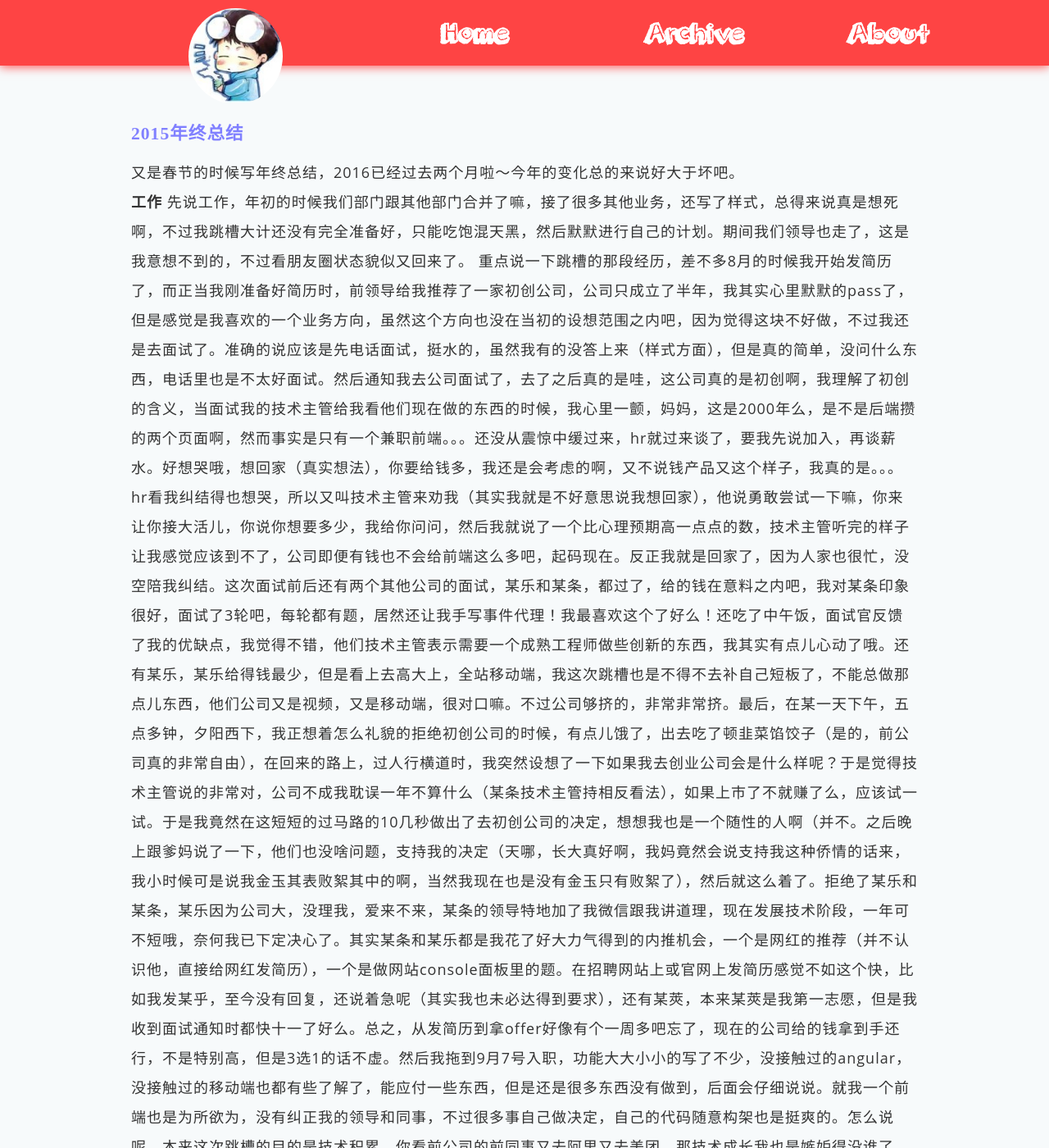
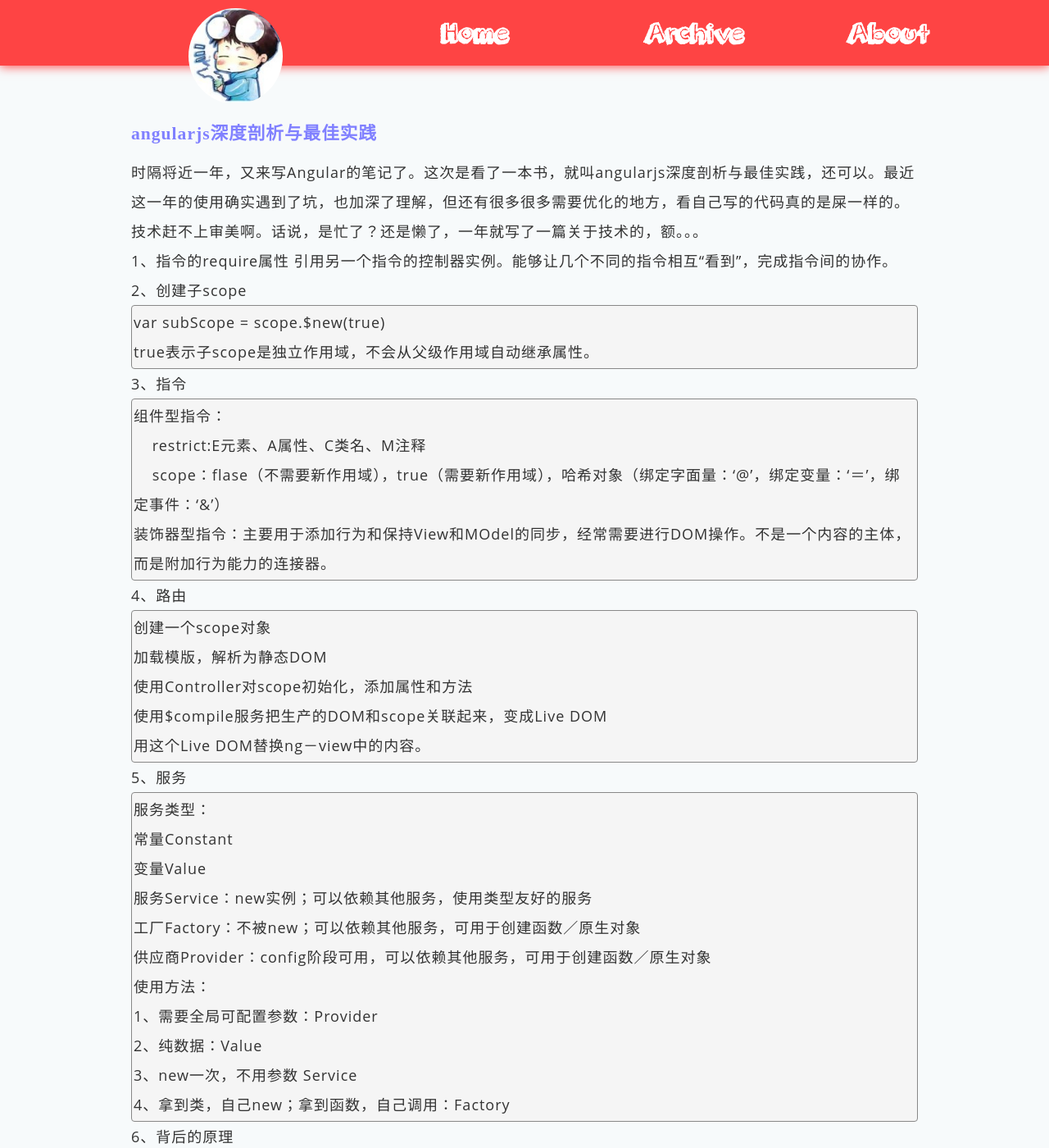
Before and after one commit to mayloveless/wanglingfei.github.com, a Jekyll site: the page built from index.html, in a window 1280 px wide and 1400 px high. Shown: the whole window at 82% size. Built offline with Jekyll 4.4.1, drawn with Linux system fonts in a browser that asks for light colours; nearby versions of some CDN libraries; library files that are not in the unit come from our copies; Markdown is read by kramdown in place of the engine named in the settings; the list of posts is cut into pages by our own code; some of the changed text lies outside the part shown.

Commit message:
new blog

```diff
--- /dev/null
+++ b/_posts/techNote/2016-07-09-angularjs_2.md
@@ -0,0 +1,92 @@
+---
+layout:     post
+title:      angularjs深度剖析与最佳实践
+category: techNote
+description: angularjs  读书笔记
+tags: angularjs
+---
+时隔将近一年，又来写Angular的笔记了。这次是看了一本书，就叫angularjs深度剖析与最佳实践，还可以。最近这一年的使用确实遇到了坑，也加深了理解，但还有很多很多需要优化的地方，看自己写的代码真的是屎一样的。技术赶不上审美啊。话说，是忙了？还是懒了，一年就写了一篇关于技术的，额。。。
+
+1、指令的require属性
+引用另一个指令的控制器实例。能够让几个不同的指令相互“看到”，完成指令间的协作。
+
+2、创建子scope
+
+    var subScope = scope.$new(true)
+    true表示子scope是独立作用域，不会从父级作用域自动继承属性。
+
+3、指令
+
+    组件型指令：
+        restrict:E元素、A属性、C类名、M注释
+        scope：flase（不需要新作用域），true（需要新作用域），哈希对象（绑定字面量：‘@’，绑定变量：‘＝’，绑定事件：‘&’）
+    装饰器型指令：主要用于添加行为和保持View和MOdel的同步，经常需要进行DOM操作。不是一个内容的主体，而是附加行为能力的连接器。
+
+4、路由
+
+    创建一个scope对象
+    加载模版，解析为静态DOM
+    使用Controller对scope初始化，添加属性和方法
+    使用$compile服务把生产的DOM和scope关联起来，变成Live DOM
+    用这个Live DOM替换ng－view中的内容。
+
+5、服务
+
+    服务类型：
+    常量Constant
+    变量Value
+    服务Service：new实例；可以依赖其他服务，使用类型友好的服务
+    工厂Factory：不被new；可以依赖其他服务，可用于创建函数／原生对象
+    供应商Provider：config阶段可用，可以依赖其他服务，可用于创建函数／原生对象
+    使用方法：
+    1、需要全局可配置参数：Provider
+    2、纯数据：Value
+    3、new一次，不用参数 Service
+    4、拿到类，自己new；拿到函数，自己调用：Factory
+
+6、背后的原理
+
+    Angular启动过程：详见截图，这里不放了。
+    1、下载文件
+    2、构建DOM树
+    3、DOM ready，Angular初始化（注册模块）
+    4、Angular启动，查找带有ng－app的指令节点，调用angular.bootstrap
+    5、加载子模块：创建一个注入器（injector），关联到所在节点上，注册的config回调函数（只能注册常量和Provider类）会顺序执行。
+    6、启动子模块
+    7、渲染页面
+    8、数据绑定与摘要循环
+
+    依赖注入：ngAnnotate
+
+    脏检查机制
+    Angular将双向绑定转换为一堆watch表达式，递归检查这些watch表达式是否变了，如果变了，则执行watcher函数。等到Model的值不再变了，也不会有watcher函数被触发，一个完整的digest循环就结束了。浏览器重新渲染DOM。这里的watcher函数是View上的指令。或表达式所注册的。指令在compile阶段会被逐一解析和注册。
+    当接受View上指令所转发的事件时，就会切换到Angular的上下文环境，$digest循环就会触发。它实际包括两个while循环：处理$evalAsyns的异步运算队列和处理$watch的watcher队列。
+    当循环发生时，会遍历当前scope及子scope上注册的所有watcher函数。遍历一轮为一次脏检查，有一个变了，再进行一轮（最多10轮），直到所有值都不变就结束了，之后统一更新DOM。
+
+    指令的生命周期
+    Inject，Compile，Controller加载，pre-link,post-link.
+    Injecting :第一次使用这个指令前，获取它依赖的服务。
+    Compile：指令实例化时执行一次。
+    Controller：初始化scope
+    pre-link post-link,父子节点像进栈出栈一样的顺序执行。
+
+    $eval ：function(expr,locals){
+        return $parse(expr)(this,locals) 隐形地指定了表达式求值上下文所在的scope对象
+    }
+    $parse:独立服务
+    $observe：监听DOM中属性变化
+    $watch：监听scope中属性变化。
+
+7、最佳实践
+
+    测试原则：
+    对Filter河service覆盖测试
+    装饰器指令在保持功能尽可能简单的前提下覆盖
+
+    Controller As vm  不需要注入scope
+
+    one-time 绑定{{::vm}}
+
+    滚屏加载：ngInfiniteScroll
+
+8、防止表达式闪烁：ngCloak
```
Also changed, not shown: _posts/nonsense/2016-02-19-the-end-of-2015.md (+1 -1 lines), images/2016/angular.jpg (added).
